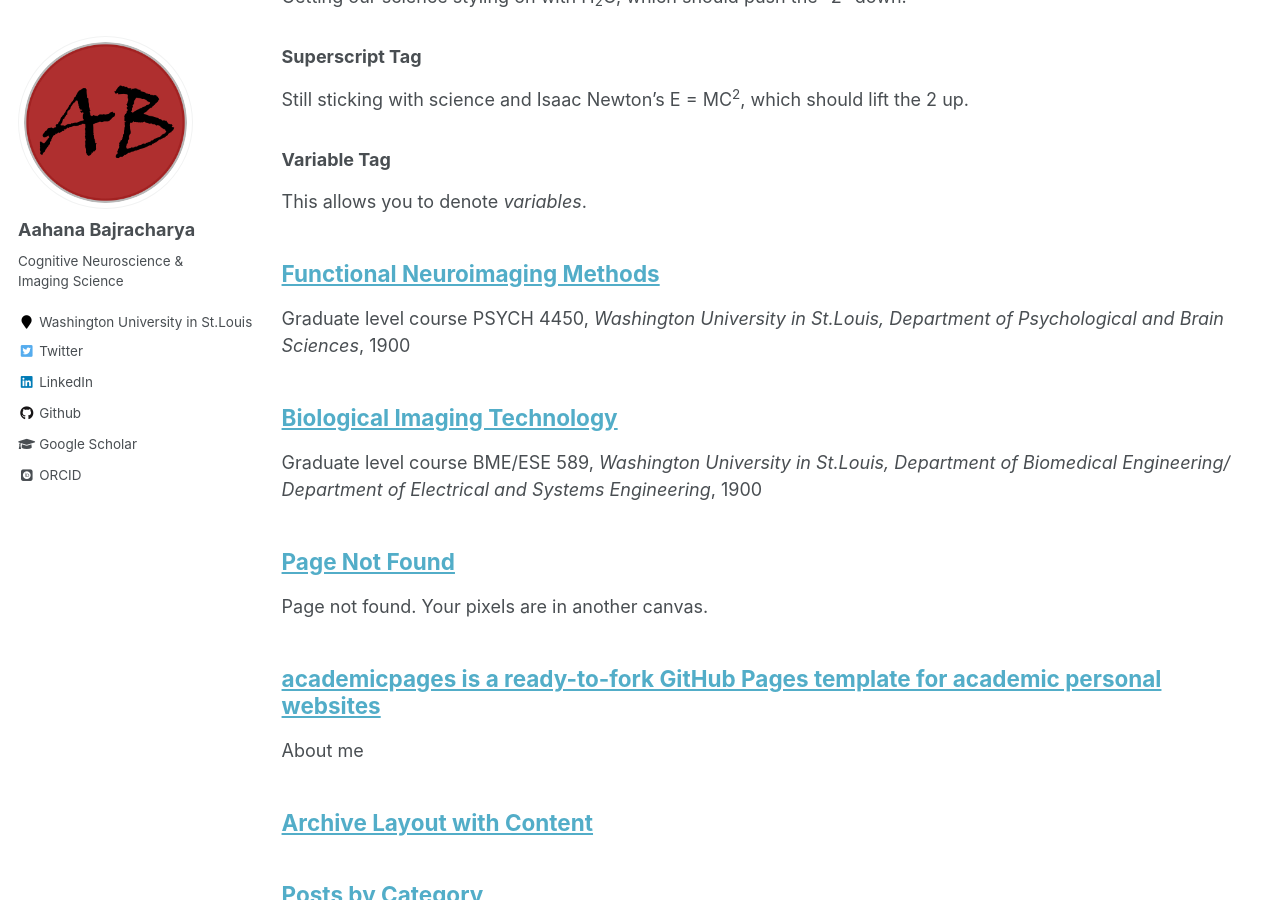
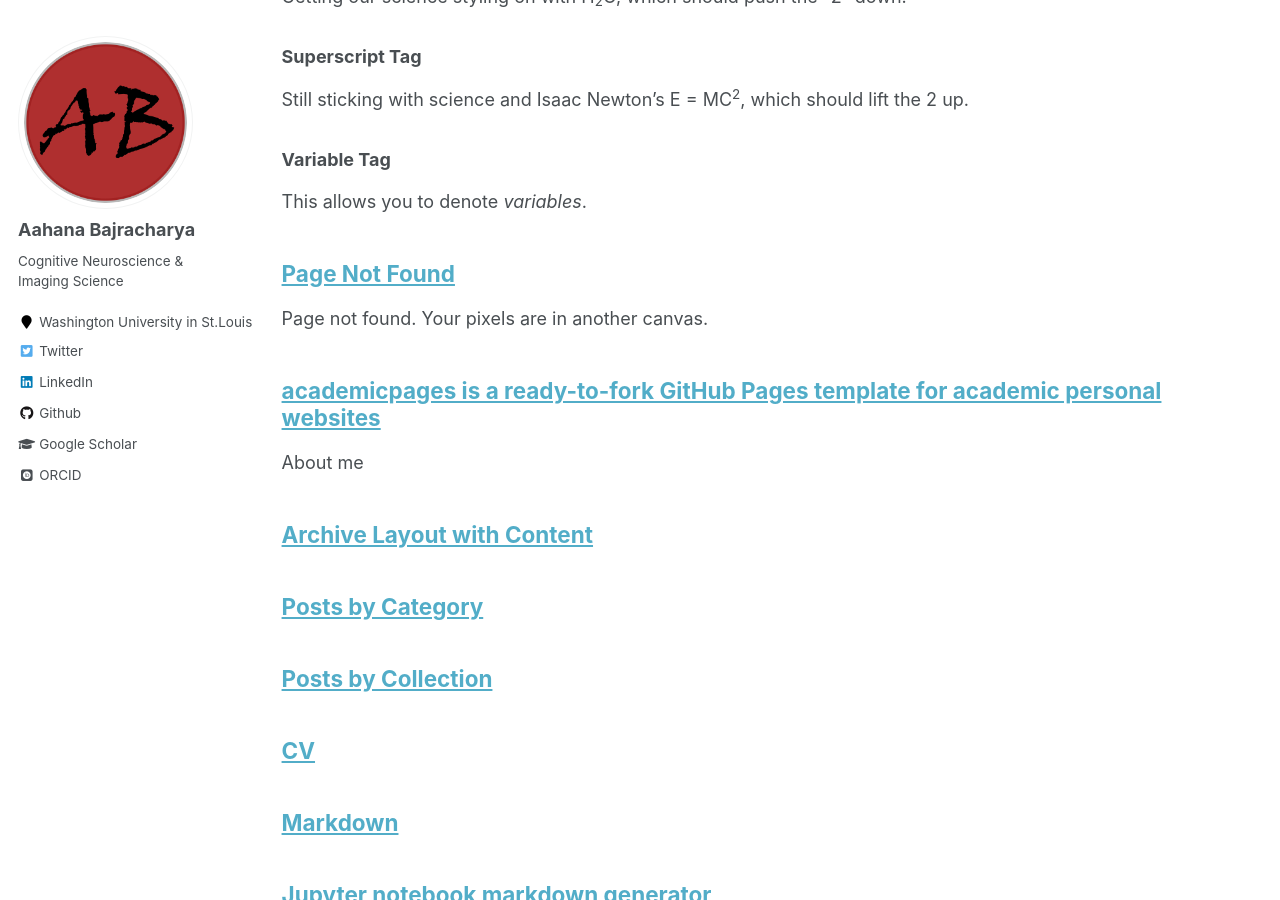
Before and after one commit to kritibhattarai23/kritibhattarai23.github.io, a Jekyll site: the page built from _pages/archive-layout-with-content.md, in a window 1280 px wide and 900 px high, scrolled down 4436 px. Built offline with Jekyll 4.4.1, drawn with Linux system fonts in a browser that asks for light colours; some web fonts are replaced; part of the change alters nothing that is shown.

```diff
--- a/_config.yml
+++ b/_config.yml
@@ -119,7 +119,6 @@ author:
 include:
   - .htaccess
   - _pages
-  - _teaching
   - files
 exclude:
   - "*.sublime-project"
```
